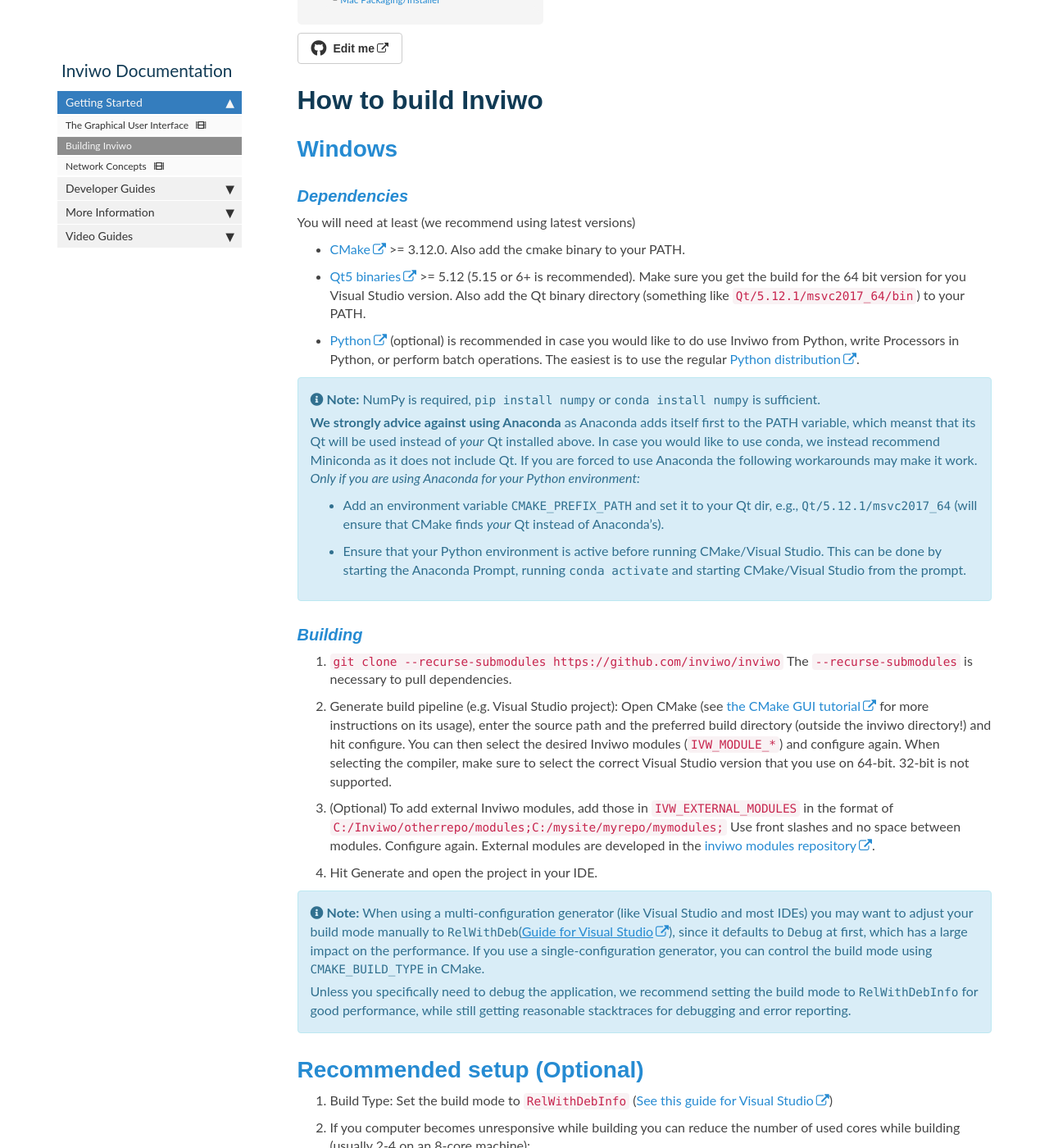
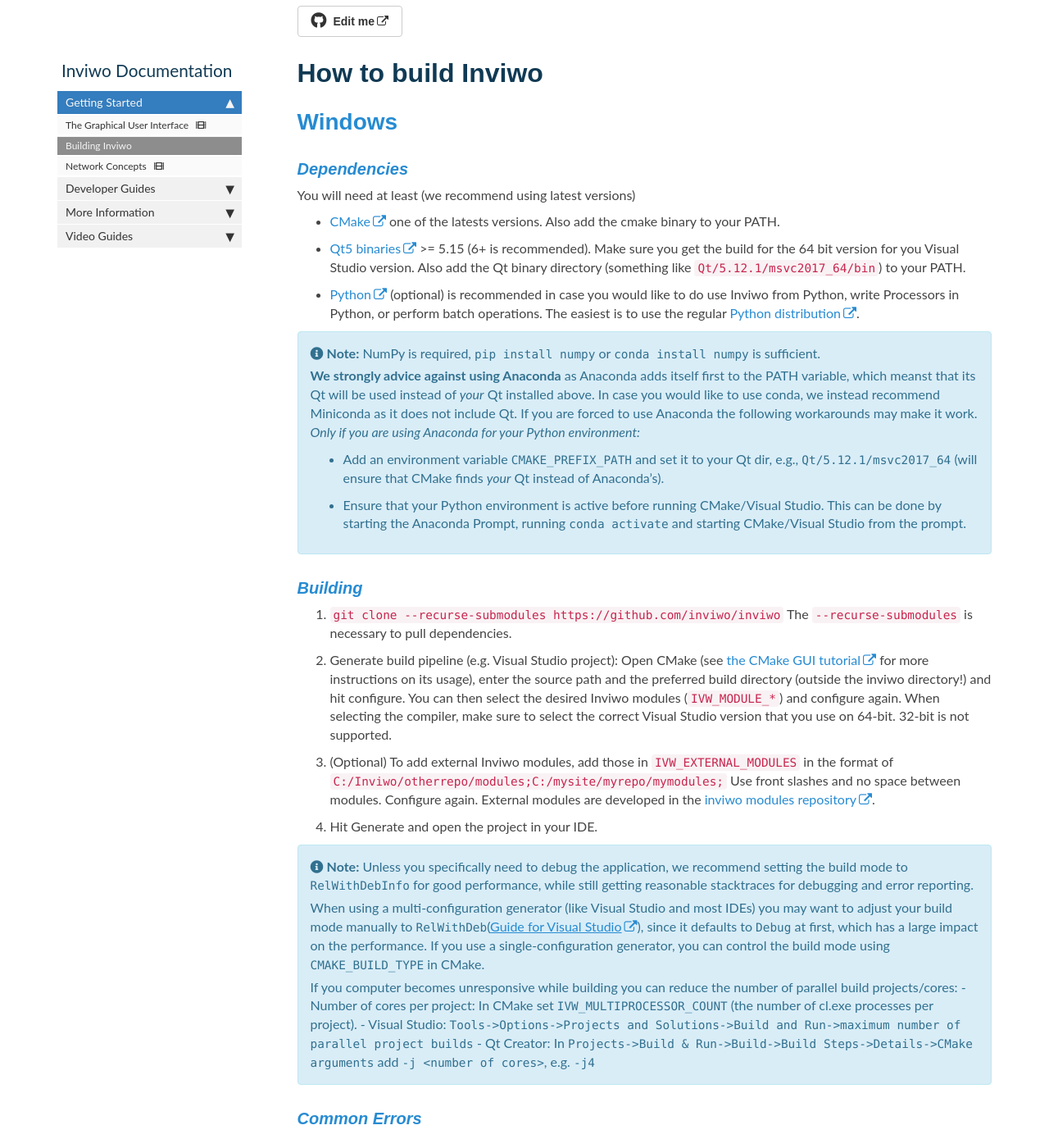
Before and after one commit to inviwo/inviwo.github.io, a Jekyll site: the page built from pages/manual/manual-gettingstarted-build.md, in a window 1280 px wide and 1400 px high, scrolled down 573 px. Shown: the whole window at 82% size. Built offline with Jekyll 4.4.1, drawn with Linux system fonts in a browser that asks for light colours; comment, search, counter and statistics services are not loaded; some of the changed text lies outside the part shown.

Commit message:
Removed moved windows recommended setup into build notes. Updated Qt/cmake required versions

```diff
--- a/pages/manual/manual-gettingstarted-build.md
+++ b/pages/manual/manual-gettingstarted-build.md
@@ -13,10 +13,10 @@
 
 #### Dependencies
 You will need at least (we recommend using latest versions)
-- [CMake](https://cmake.org/download/) >= 3.12.0.
+- [CMake](https://cmake.org/download/) one of the latests versions.
     Also add the cmake binary to your PATH.
 
-- [Qt5 binaries](https://qt.io/download-open-source/) >= 5.12 (5.15 or 6+ is recommended).
+- [Qt5 binaries](https://qt.io/download-open-source/) >= 5.15 (6+ is recommended).
     Make sure you get the build for the 64 bit version for you Visual Studio version. Also add the Qt binary directory (something like `Qt/5.12.1/msvc2017_64/bin`) to your PATH.
 
 - [Python](https://www.python.org/downloads/) (optional) is recommended in case you would like to do use Inviwo from Python, write Processors in Python, or perform batch operations. The easiest is to use the regular [Python distribution](https://www.python.org/downloads/).
@@ -40,20 +40,16 @@
 4. Hit Generate and open the project in your IDE.
 
 {% include note.html content="
+Unless you specifically need to debug the application, we recommend setting the build mode to `RelWithDebInfo` for good performance, while still getting reasonable stacktraces for debugging and error reporting.
+
 When using a multi-configuration generator (like Visual Studio and most IDEs) you may want to adjust your build mode manually to `RelWithDeb`([Guide for Visual Studio](https://docs.microsoft.com/en-us/visualstudio/debugger/how-to-set-debug-and-release-configurations?view=vs-2019)), since it defaults to `Debug` at first, which has a large impact on the performance.
 If you use a single-configuration generator, you can control the build mode using `CMAKE_BUILD_TYPE` in CMake.
 
- Unless you specifically need to debug the application, we recommend setting the build mode to `RelWithDebInfo` for good performance, while still getting reasonable stacktraces for debugging and error reporting.
-" %}
-
-### Recommended setup (Optional)
-
-1. Build Type: Set the build mode to `RelWithDebInfo` ([See this guide for Visual Studio](https://docs.microsoft.com/en-us/visualstudio/debugger/how-to-set-debug-and-release-configurations?view=vs-2019))
-
-2. If you computer becomes unresponsive while building you can reduce the number of used cores while building (usually 2-4 on an 8-core machine):
-    - In CMake set `IVW_MULTIPROCESSOR_COUNT` to a lower number than the number of cores in your machine
+If you computer becomes unresponsive while building you can reduce the number of parallel build projects/cores:
+    - Number of cores per project: In CMake set `IVW_MULTIPROCESSOR_COUNT` (the number of cl.exe processes per project).
     - Visual Studio: `Tools->Options->Projects and Solutions->Build and Run->maximum number of parallel project builds`
     - Qt Creator: In `Projects->Build & Run->Build->Build Steps->Details->CMake arguments` add `-j <number of cores>`, e.g. `-j4`
+" %}
 
 #### Common Errors
 
@@ -71,8 +67,8 @@
 
 #### Dependencies
 You will need at least (we recommend using latest versions)
-- [CMake](https://cmake.org/download/) >= 3.12.0
-- [Qt binaries](https://qt.io/download-open-source/) >= 5.12 (5.15 or 6+ is recommended).
+- [CMake](https://cmake.org/download/) one of the latests versions.
+- [Qt binaries](https://qt.io/download-open-source/) >= 5.15 (6+ is recommended).
     Make sure you get the build for the 64 bit version of gcc or clang. Make sure to add the Qt folder to the `CMAKE_PREFIX_PATH` environment variable.
     **Example**: `export CMAKE_PREFIX_PATH=/home/user/Qt/5.13.0/gcc_x64/`
     **Note**: We highly recommend installing Qt with the official Qt installer instead of your package manager for Inviwo. While you can certainly get the versions from package managers to work, we experienced issues in the past with missing components and compiler incompatibilities.
@@ -112,8 +108,8 @@
 #### Dependencies
 You will need at least (we recommend using latest versions)
 - [XCode](https://developer.apple.com/xcode/)
-- [CMake](https://cmake.org/download/) >= 3.12.0
-- [Qt binaries](https://qt.io/download-open-source/) >= 5.12 (5.15 or 6+ is recommended).
+- [CMake](https://cmake.org/download/) one of the latests versions.
+- [Qt binaries](https://qt.io/download-open-source/) >= 5.15 (6+ is recommended).
 - [Python](https://www.python.org/downloads/) (optional) is recommended in case you would like to do use Inviwo from Python, write Processors in Python, or perform batch operations. See further (important!) instructions about Python for Mac below.
 
 You can use the [brew](https://brew.sh) package manger to install the dependencies using the following commands:
```
